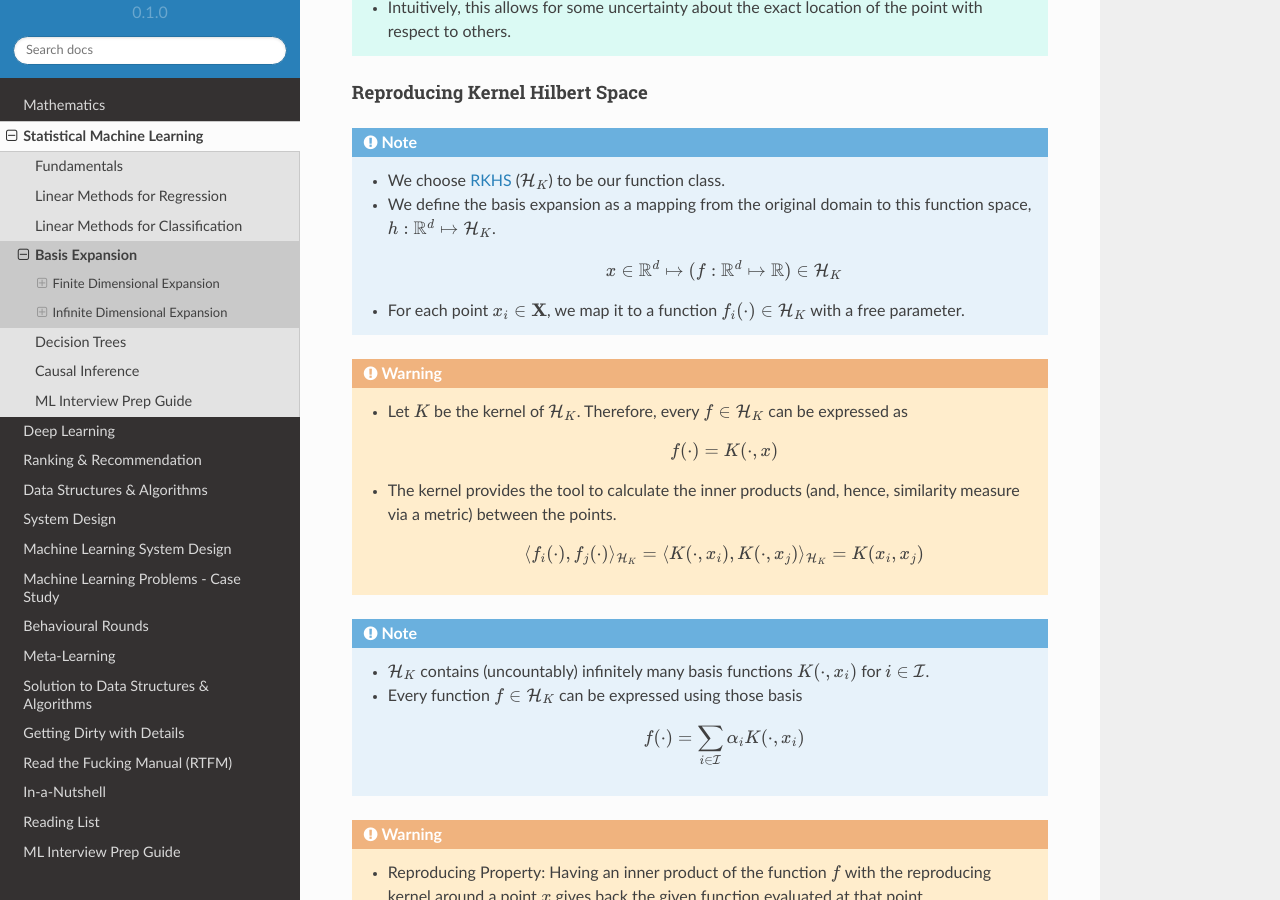
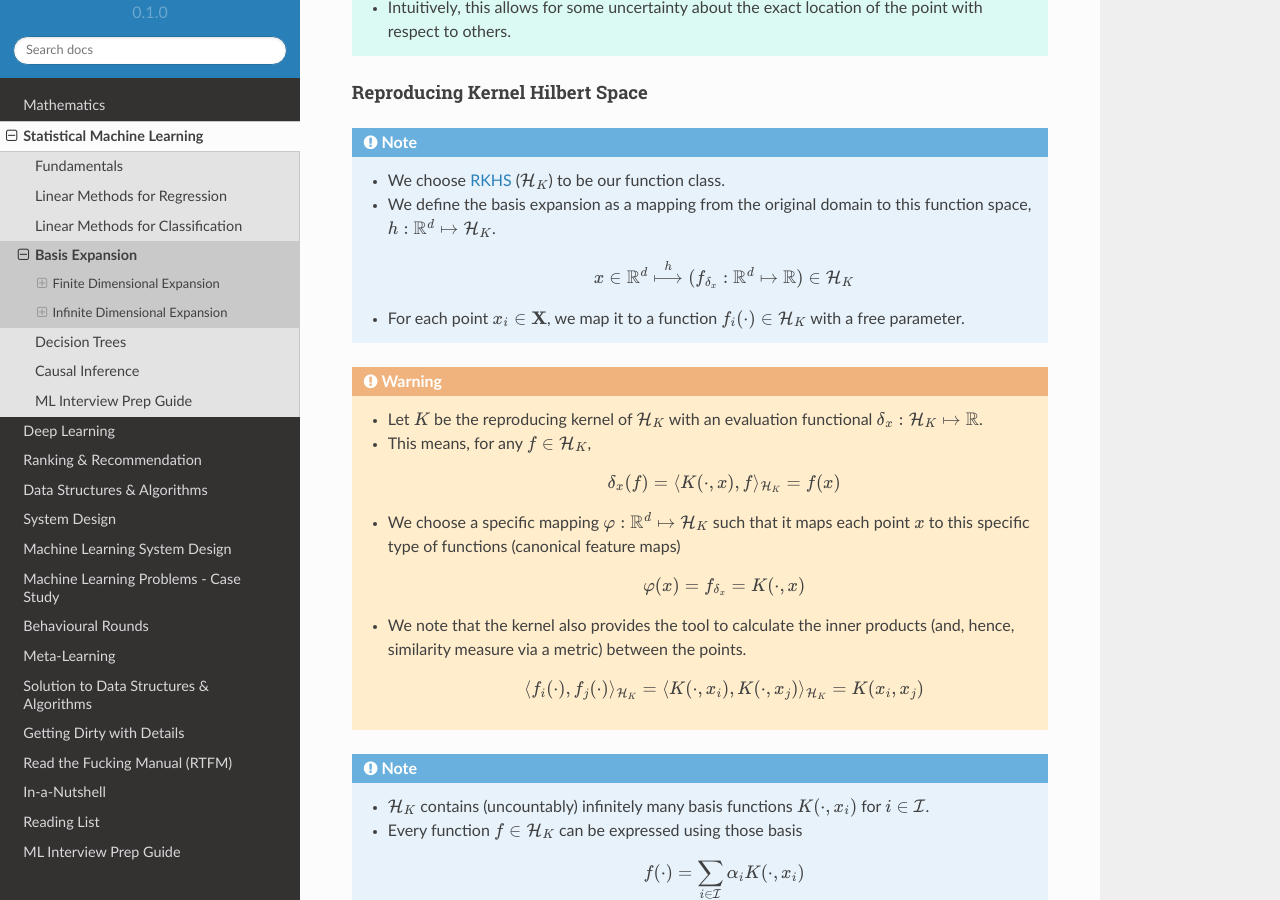
Before and after one commit to uselesstechjunks/leetcode, a Sphinx documentation site: the page built from docs/source/ml/basisexp.rst, in a window 1280 px wide and 900 px high, scrolled down 5862 px. Built offline with Sphinx 7.4.7 and the Read the Docs theme 2.0.0, drawn with Linux system fonts in a browser that asks for light colours.

Commit message:
Update basisexp.rst

```diff
--- a/docs/source/ml/basisexp.rst
+++ b/docs/source/ml/basisexp.rst
@@ -183,14 +183,18 @@ Reproducing Kernel Hilbert Space
 	* We choose `RKHS <https://en.wikipedia.org/wiki/Reproducing_kernel_Hilbert_space>`_ (:math:`\mathcal{H}_K`) to be our function class.
 	* We define the basis expansion as a mapping from the original domain to this function space, :math:`h:\mathbb{R}^d\mapsto\mathcal{H}_K`.
 
-		.. math:: x\in\mathbb{R}^d\mapsto (f:\mathbb{R}^d\mapsto\mathbb{R})\in\mathcal{H}_K
+		.. math:: x\in\mathbb{R}^d\overset{h}\longmapsto  (f_{\delta_x}:\mathbb{R}^d\mapsto\mathbb{R})\in\mathcal{H}_K
 	* For each point :math:`x_i\in\mathbf{X}`, we map it to a function :math:`f_i(\cdot)\in\mathcal{H}_K` with a free parameter.
 
 .. warning::
-	* Let :math:`K` be the kernel of :math:`\mathcal{H}_K`. Therefore, every :math:`f\in\mathcal{H}_K` can be expressed as
+	* Let :math:`K` be the reproducing kernel of :math:`\mathcal{H}_K` with an evaluation functional :math:`\delta_x:\mathcal{H}_K\mapsto\mathbb{R}`.
+	* This means, for any :math:`f\in \mathcal{H}_K`,
 
-		.. math:: f(\cdot)=K(\cdot,x)
-	* The kernel provides the tool to calculate the inner products (and, hence, similarity measure via a metric) between the points.
+		.. math:: \delta_x(f)=\langle K(\cdot,x), f\rangle_{\mathcal{H}_K}=f(x)
+	* We choose a specific mapping :math:`\varphi:\mathbb{R}^d\mapsto\mathcal{H}_K` such that it maps each point :math:`x` to this specific type of functions (canonical feature maps)
+
+		.. math:: \varphi(x)=f_{\delta_x}=K(\cdot,x)
+	* We note that the kernel also provides the tool to calculate the inner products (and, hence, similarity measure via a metric) between the points.
 
 		.. math:: \langle f_i(\cdot), f_j(\cdot)\rangle_{{\mathcal{H}}_K}=\langle K(\cdot,x_i), K(\cdot,x_j)\rangle_{{\mathcal{H}}_K}=K(x_i,x_j)
 
```
